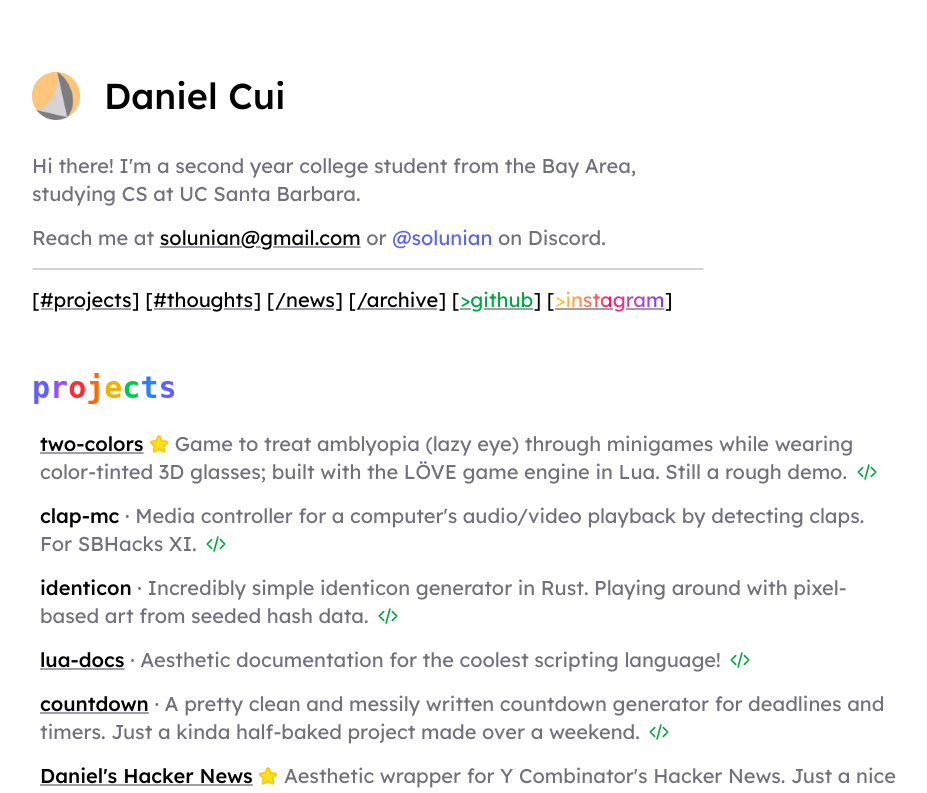
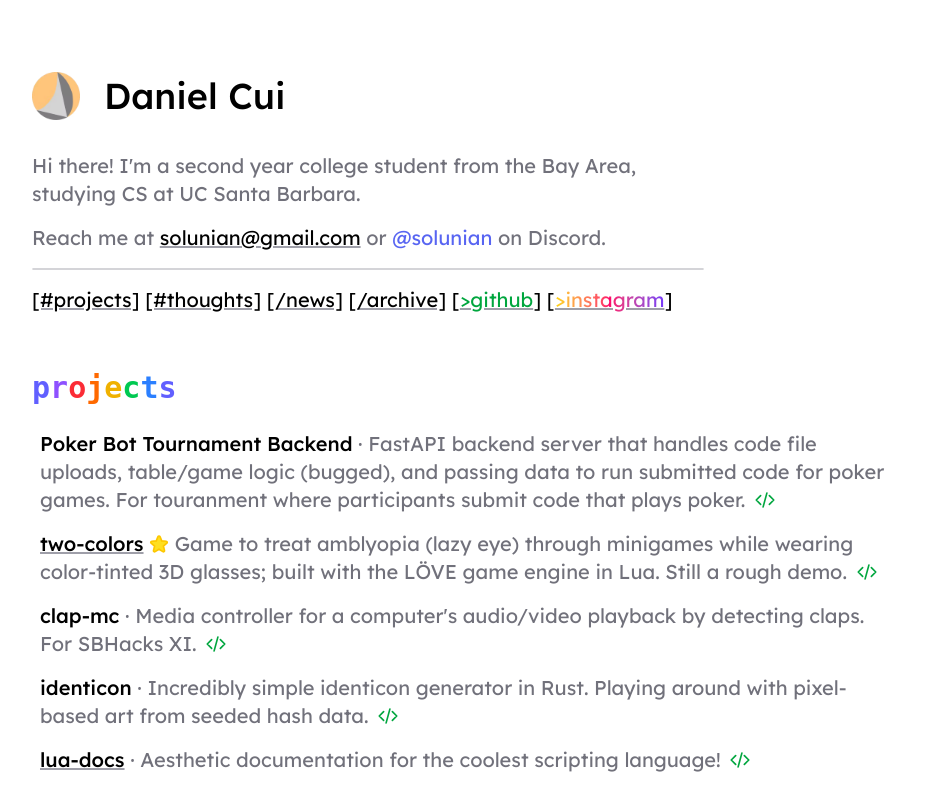
Before and after one commit to solunian/website, a SvelteKit app: page / in a window 1280 px wide. Shown: the top 793 px of the page, without its empty margins (176-1103 px from the left). Built offline with nearby package versions, Linux system fonts and the light colour scheme; a web font is replaced by a local one.

Commit message:
chore: poker backend server project

```diff
--- a/src/routes/+page.svelte
+++ b/src/routes/+page.svelte
@@ -52,6 +52,14 @@
     </header>
 
     <Section id="projects">
+      <Project
+        title="Poker Bot Tournament Backend"
+        github_link="https://github.com/solunian/poker-backend-server">
+        FastAPI backend server that handles code file uploads, table/game logic (bugged), and
+        passing data to run submitted code for poker games. For touranment where participants submit
+        code that plays poker.
+      </Project>
+
       <Project
         title="two-colors"
         link="https://solunian.itch.io/two-colors"
```
